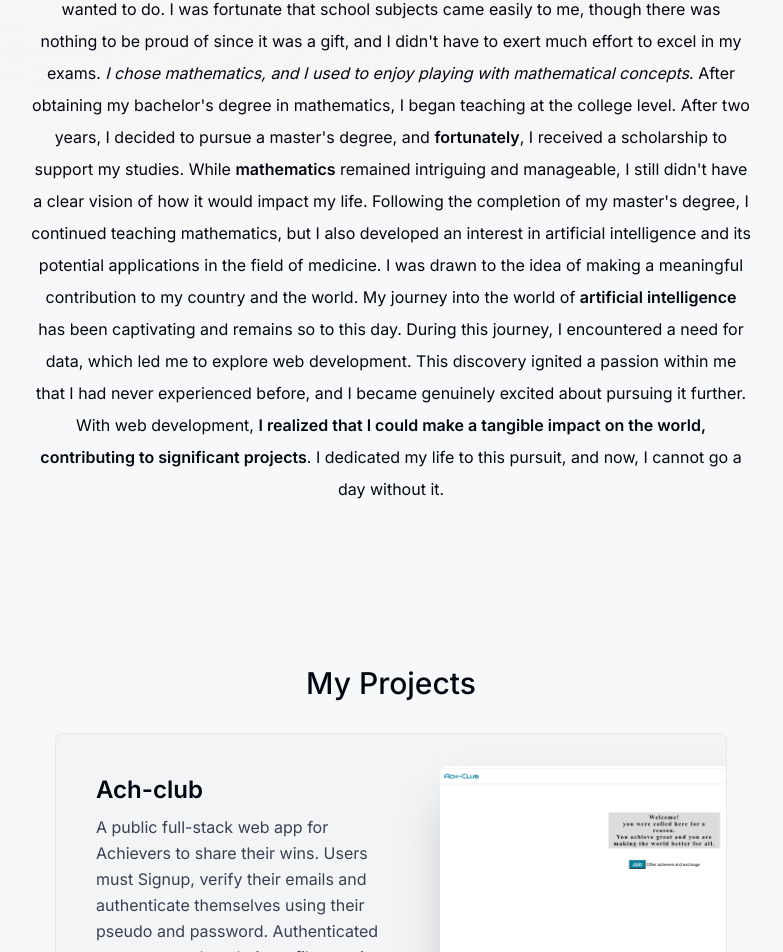
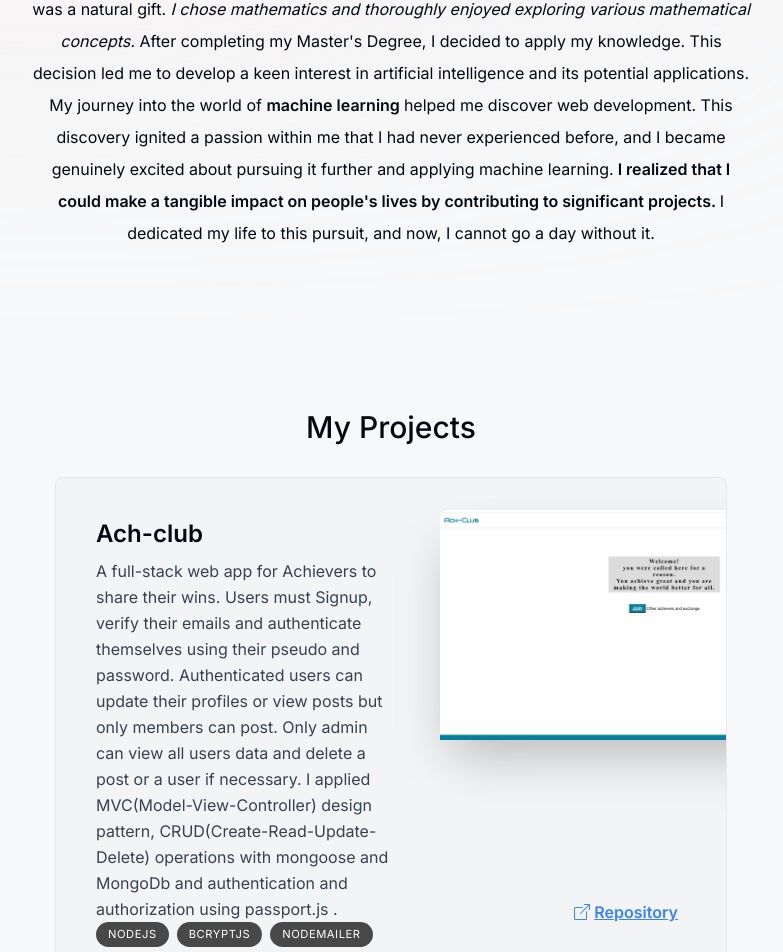
Before and after one commit to Essoh21/m-portfolio, a Next.js app: page / in a window 1280 px wide. Shown: the part 796-1748 px from the top of the page, without its empty margins (249-1032 px from the left). Built offline with nearby package versions, Linux system fonts and the light colour scheme.

Commit message:
update about me and projects

```diff
--- a/app/lib/data.ts
+++ b/app/lib/data.ts
@@ -35,25 +35,32 @@ export const experiencesData = [
     title: "Full-Stack Developer",
     location: "Togo",
     description:
-      "I'm now a full-stack developer working as a freelancer. My stack includes React, Next.js, TypeScript, Tailwind, Prisma and MongoDB. I'm open to full-time opportunities.",
+      "META, I develop and maintain  web apps for students and teachers authentications and registrations .",
     icon: React.createElement(CgWorkAlt),
-    date: "2023 - present",
+    date: "2020 - present",
+  },
+  {
+    title: "Teacher",
+    location: "Togo",
+    description:
+      "META, I teach Mathematics and computer science courses in high school and BTS.",
+    icon: React.createElement(CgWorkAlt),
+    date: "2020 - present",
+  },
+  {
+    title: "Teacher",
+    location: "Togo",
+    description:
+      "MEPSTA and ISTM, I teach Mathematics, statistics and Probabilities in high school and BTS.",
+    icon: React.createElement(CgWorkAlt),
+    date: "2014 - 2016 and 2018-2020",
   },
   {
     title: "graduate Odin foundations and  full stack javaScript curriculum",
     location: "The Odin Project",
     description:
-      "I graduated after 2 years of studying. I work on more than 50 production Projects including REST APIs, CRUD applications and MERN stack applications.",
+      " I work on more than 50 production Projects including REST APIs, CRUD applications and MERN stack applications.",
     icon: React.createElement(LuGraduationCap),
-    date: "2021-2023",
-  },
-  {
-    title: "full-stack web development using php,  javascript, html and css",
-    location: "W3Scools",
-    description:
-      "I mastered php fondamentals and some experience with  framework like Laravel and some basic knowledge on javascript jQuery library and Mys .",
-    icon: React.createElement(LuGraduationCap),
-    date: "2020-2021",
   },
   {
     title: "Data science and Machine learning",
@@ -61,15 +68,8 @@ export const experiencesData = [
     description:
       "I learned how to use machine learning models using python and how to train machine learning models using octave and mathLab .",
     icon: React.createElement(LuGraduationCap),
-    date: "2018-2020",
   },
-  {
-    title: "Mathematics teacher",
-    location: "Togo and Benin",
-    description: "I teached mathematics in High school",
-    icon: React.createElement(FaChalkboardTeacher),
-    date: "2014 - 2023",
-  },
+
   {
     title: "Master Degree of Fundamental Mathematics and Applications",
     location: "IMSP-Benin",
@@ -78,9 +78,10 @@ export const experiencesData = [
     date: "2016 - 2018",
   },
   {
-    title: "License of Mathematics",
+    title: "License of Mathematics ",
     location: " UK-Togo",
-    description: "I strengthened my background in mathematics",
+    description:
+      "I ended my degree with an internship at DPS kara where I collected and analysed CPN data",
     icon: React.createElement(FaChalkboardTeacher),
     date: "2011 - 2014",
   },
@@ -89,10 +90,12 @@ export const experiencesData = [
 export const projectsData = [
   {
     title: "Ach-club",
-    description: ` A public full-stack web app for Achievers to share their wins. Users must Signup,
+    description: ` A  full-stack web app for Achievers to share their wins. Users must Signup,
        verify their emails and authenticate themselves using their pseudo and password. Authenticated users
        can update their profiles or view posts but only members can  post. Only admin can view all users data
-       and delete a post or a user if necessary.
+       and delete a post or a user if necessary. I applied MVC(Model-View-Controller)  design pattern,
+       CRUD(Create-Read-Update-Delete) operations with mongoose and MongoDb and authentication and authorization
+        using passport.js .
       `,
     tags: [
       "Nodejs",
@@ -111,14 +114,18 @@ export const projectsData = [
       "pug",
     ],
     imageUrl: "/images/ach-club.png",
-    liveLink: "https://ach-club.onrender.com/",
+    liveLink: "https://github.com/Essoh21/Ach-club",
   },
   {
     title: "Ach-club-v",
     description: `This is an advance version of Ach-club. Users can use credentials or their
        existing google account for authentication. Authenticated users can post or comment
         a post or like a post or chat with other users in a post comments. Only the admin can
-        view users Data and delete a post, a comment, a like or a user if necessary`,
+        view users Data and delete a post, a comment, a like or a user if necessary.
+        I applied Authentication and authorization using NextAuth.js and bidirectional
+         communication protocol with websocket.
+
+        `,
     tags: [
       "Nodejs",
       "express",
--- a/components/About.tsx
+++ b/components/About.tsx
@@ -20,38 +20,26 @@ export default function About() {
     >
       <SectionHeading>About me</SectionHeading>
       <p>
-        I was living my life without knowing exactly what meaning to give to it
-        and what it is that I really wanted to do. I was fortunate that school
-        subjects came easily to me, though there was nothing to be proud of
-        since it was a gift, and I didn't have to exert much effort to excel in
-        my exams.{" "}
+        I was fortunate that school subjects came easily to me, although I never
+        took pride in it since it was a natural gift.{" "}
         <span className="italic">
-          I chose mathematics, and I used to enjoy playing with mathematical
-          concepts
+          I chose mathematics and thoroughly enjoyed exploring various
+          mathematical concepts.{" "}
         </span>
-        . After obtaining my bachelor's degree in mathematics, I began teaching
-        at the college level. After two years, I decided to pursue a master's
-        degree, and <span className="font-semibold">fortunately</span>, I
-        received a scholarship to support my studies. While{" "}
-        <span className="font-semibold">mathematics</span> remained intriguing
-        and manageable, I still didn't have a clear vision of how it would
-        impact my life. Following the completion of my master's degree, I
-        continued teaching mathematics, but I also developed an interest in
-        artificial intelligence and its potential applications in the field of
-        medicine. I was drawn to the idea of making a meaningful contribution to
-        my country and the world. My journey into the world of{" "}
-        <span className="font-semibold">artificial intelligence</span> has been
-        captivating and remains so to this day. During this journey, I
-        encountered a need for data, which led me to explore web development.
-        This discovery ignited a passion within me that I had never experienced
-        before, and I became genuinely excited about pursuing it further. With
-        web development,{" "}
+        After completing my Master's Degree, I decided to apply my knowledge.
+        This decision led me to develop a keen interest in artificial
+        intelligence and its potential applications. My journey into the world
+        of <span className="font-semibold"> machine learning </span>
+        helped me discover web development. This discovery ignited a passion
+        within me that I had never experienced before, and I became genuinely
+        excited about pursuing it further and applying machine learning.
         <span className="font-semibold">
-          I realized that I could make a tangible impact on the world,
-          contributing to significant projects
+          {" "}
+          I realized that I could make a tangible impact on people's lives by
+          contributing to significant projects.{" "}
         </span>
-        . I dedicated my life to this pursuit, and now, I cannot go a day
-        without it.
+        I dedicated my life to this pursuit, and now, I cannot go a day without
+        it.
       </p>
     </motion.section>
   );
--- a/components/Intro.tsx
+++ b/components/Intro.tsx
@@ -54,14 +54,14 @@ export default function Intro() {
         className="mb-10 mt-4  px-4 text-md font-medium
       !leading-[1.5] sm:text-lg"
       >
-        <span className="font-bold"> Hello, I'm Essohanam.</span> I'm a{" "}
-        <span className="font-bold">full-stack javascript developer</span> with
-        <strong> 07+ years</strong> of experience with technology including{" "}
-        <strong>3 years</strong> experience with
-        <strong> javascript </strong>. I enjoy using my{" "}
-        <strong>creation </strong>
-        and <strong className="italic">problem solving</strong> power with my
-        computer.
+        <span className="font-bold"> Hello, I'm Essohanam.</span> I'm
+        <span className="font-bold">
+          {" "}
+          a senior full-stack javascript developer
+        </span>{" "}
+        with a solid fondation in Mathematics. I enjoy automating{" "}
+        <strong>tasks </strong>
+        and <strong className="italic">solving problems</strong> using computer.
       </motion.h1>
       <motion.div
         initial={{ opacity: 0, y: 50 }}
--- a/components/Project.tsx
+++ b/components/Project.tsx
@@ -78,7 +78,7 @@ function Project({
             target="_blank"
             rel="noopener noreferrer"
           >
-            <BsBoxArrowUpRight /> Live Preview
+            <BsBoxArrowUpRight /> Repository
           </a>
         </div>
       </section>
```
Also changed, not shown: 1 other file (tests, documents, lock files or other folders).
